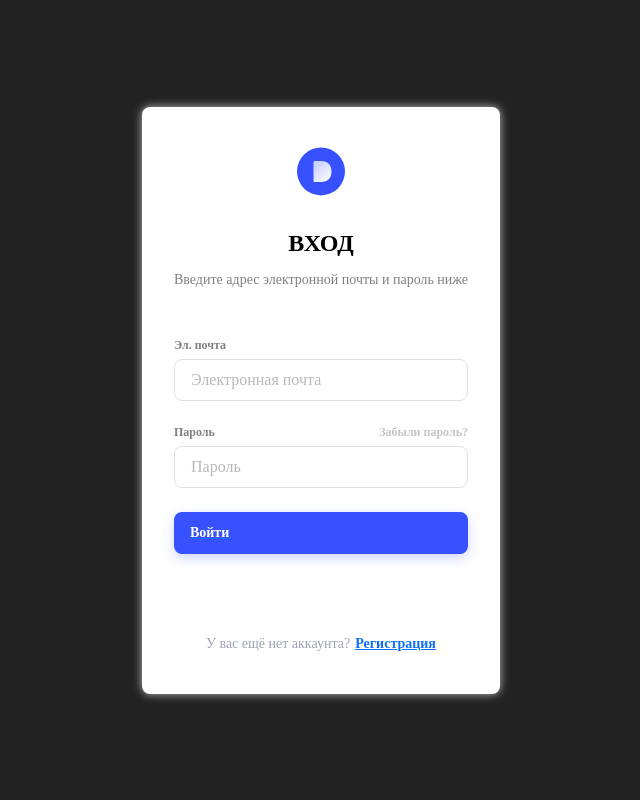
After one commit to yurkevich-codedot/backend, a PHP site: page /pages/loginPage.php in a window 1280 px wide. The commit adds this page. Shown: the whole page, without its empty margins (319-959 px from the left). Run offline with PHP 8.4, Linux system fonts and the light colour scheme; some web fonts are replaced.

Commit message:
few fixes

```diff
--- a/php/pages/admin-panel.php
+++ b/php/pages/admin-panel.php
@@ -284,7 +284,6 @@ require("../scripts/selectinfo.php")
                 <select class="admin-panel__data-kit-select">
                   <option>4</option>
                   <option>8</option>
-                  <option>16</option>
                 </select>
               </div>
               <div class="admin-panel__data-kit-select">
--- /dev/null
+++ b/php/pages/loginPage.php
@@ -0,0 +1,80 @@
+<!DOCTYPE html>
+<html lang="en">
+  <head>
+    <meta charset="UTF-8" />
+    <meta http-equiv="X-UA-Compatible" content="IE=edge" />
+    <meta name="viewport" content="width=device-width, initial-scale=1.0" />
+    <link rel="stylesheet" href="../style/style.css" />
+    <title>Document</title>
+  </head>
+  <body></body>
+</html>
+<section class="login">
+  <div class="container">
+    <div class="background"></div>
+    <div class="login__wrapper">
+      <div class="login__form">
+        <div class="login__header">
+          <div class="icon">
+            <svg
+              width="48"
+              height="49"
+              viewBox="0 0 48 49"
+              fill="none"
+              xmlns="http://www.w3.org/2000/svg"
+            >
+              <circle cx="24" cy="24.4102" r="24" fill="#3751FF" />
+              <path
+                d="M16.5 14.9102C16.5 14.3579 16.9477 13.9102 17.5 13.9102H23.9857C27.319 13.9102 29.9 14.8245 31.7286 16.6531C33.5762 18.4818 34.5 21.0576 34.5 24.3807C34.5 27.7234 33.5762 30.3189 31.7286 32.1672C29.9 33.9958 27.319 34.9102 23.9857 34.9102H17.5C16.9477 34.9102 16.5 34.4624 16.5 33.9102V14.9102Z"
+                fill="url(#paint0_linear_1403_3398)"
+              />
+              <defs>
+                <linearGradient
+                  id="paint0_linear_1403_3398"
+                  x1="16.5"
+                  y1="13.9102"
+                  x2="34.5"
+                  y2="34.9102"
+                  gradientUnits="userSpaceOnUse"
+                >
+                  <stop stop-color="white" stop-opacity="0.7" />
+                  <stop offset="1" stop-color="white" />
+                </linearGradient>
+              </defs>
+            </svg>
+          </div>
+          <h2 class="login__title">ВХОД</h2>
+          <div class="login__discription">
+            Введите адрес электронной почты и пароль ниже
+          </div>
+        </div>
+        <div class="login__input-wrapper">
+          <div class="login__input-wrapper-inner">
+            <div class="login__input-name">Эл. почта</div>
+            <input
+              type="email"
+              class="login__input"
+              placeholder="Электронная почта"
+            />
+          </div>
+          <div class="login__input-wrapper-inner">
+            <div class="login__input-name">
+              Пароль
+              <a href="#" class="link">Забыли пароль?</a>
+            </div>
+            <input type="password" class="login__input" placeholder="Пароль" />
+          </div>
+          <div class="login__input-wrapper-inner">
+            <a href="../pages/admin-panel.php" class="btn">
+                <span class="btn-text">Войти</span>
+            </a>
+          </div>
+        </div>
+        <div class="login__footer">
+          <div class="login__footer-discription">У вас ещё нет аккаунта?</div>
+          <a href="#" class="login__footer-link">Регистрация</a>
+        </div>
+      </div>
+    </div>
+  </div>
+</section>
--- a/php/scripts/addInfo.php
+++ b/php/scripts/addInfo.php
@@ -11,9 +11,8 @@ if(mysqli_query($mysqli, "INSERT INTO `attraction` ( `name` , `category_id` , `a
 VALUES ('$name' , '$category_id' , '$address' , '$locality_id' , '$date' , 0)"))
 {
     echo "<script>alert('Вы успешно добавили новую запись')</script>";
-    echo "<script>window.location.href = '../pages/admin-panel.php';</script>";
 }
-
+echo "<script>window.location.href = '../pages/admin-panel.php';</script>";
 
 
 ?>
--- a/php/style/style.css
+++ b/php/style/style.css
@@ -33,7 +33,7 @@ body {
   -webkit-tap-highlight-color: rgba(0, 0, 0, 0);
   background-color: var(--body-bg);
   color: var(--body-color);
-  font-family: var(--body-font-family);
+  font-family: var(--fontFamily-comforta);
   font-size: var(--body-font-size);
   font-weight: var(--body-font-weight);
   line-height: var(--body-line-height);
@@ -547,6 +547,7 @@ body {
 }
 .admin-panel {
   font-family: var(--fontFamily-comforta);
+  overflow-y: none;
 }
 .admin-panel__container {
   display: flex;
@@ -812,7 +813,6 @@ body {
 }
 @media (min-width: 1280px) {
   .dashboard {
-    height: 100vh;
     width: 21%;
   }
 }
@@ -838,6 +838,11 @@ body {
   font-weight: 700;
   letter-spacing: 0.4px;
   line-height: 24px;
+}
+.admin-panel__container {
+  position: absolute;
+  width: 100%;
+  height: 100%;
 }
 .dashboard__menu {
   margin-top: 60px;
```
